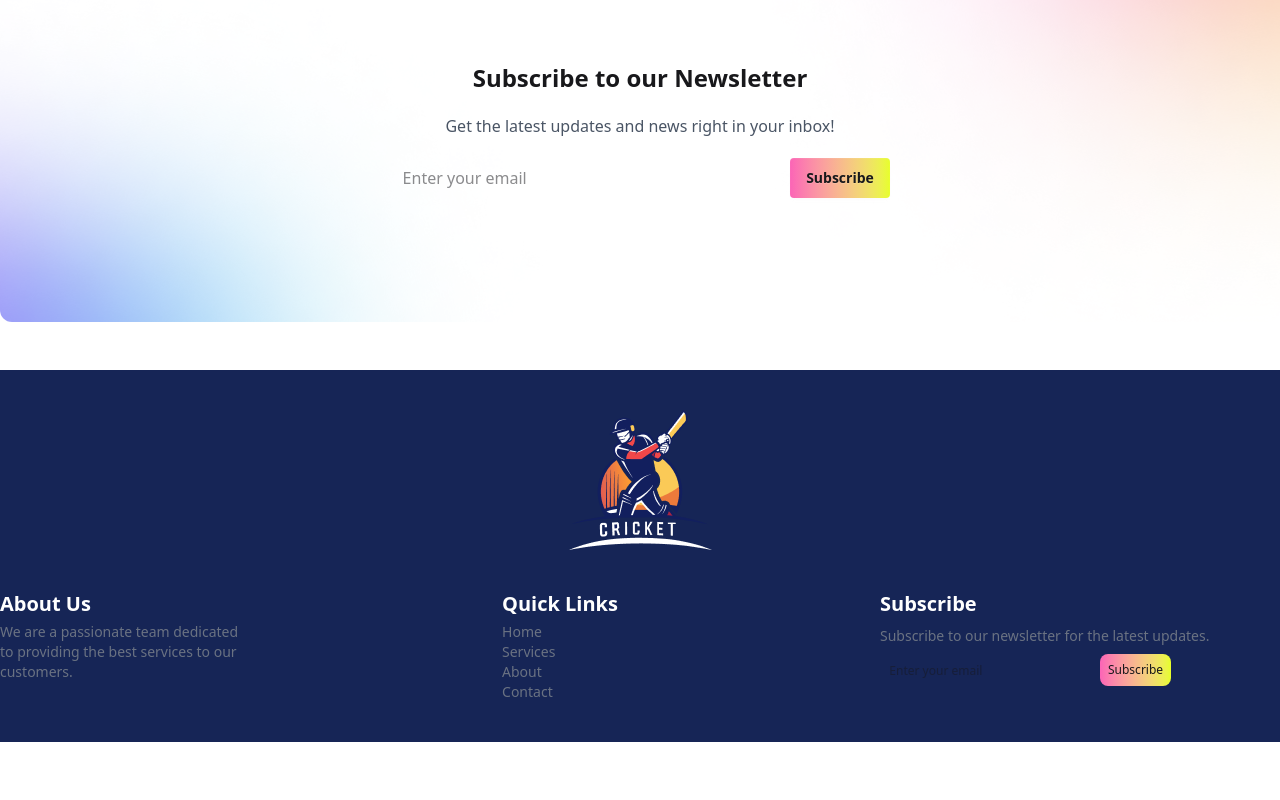
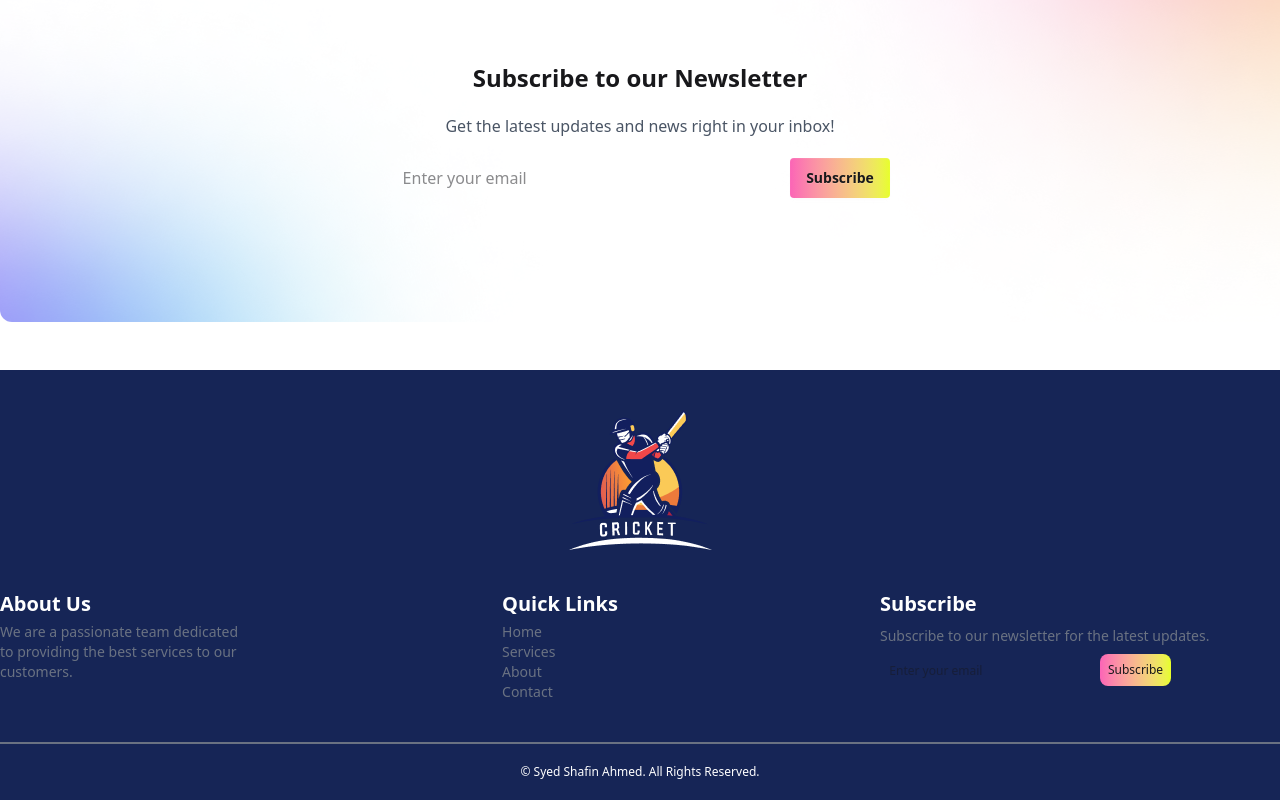
Before and after one commit to syedshafinahmed/BPL-Dream, a React (Vite) app: page / in a window 1280 px wide. Shown: the part 5409-6209 px from the top of the page. Before the commit the page ends 6151 px from the top, so only its background shows below. Built offline with nearby package versions, Linux system fonts and the light colour scheme.

Commit message:
adjusted footer

```diff
--- a/src/components/Footer/Footer.jsx
+++ b/src/components/Footer/Footer.jsx
@@ -27,6 +27,8 @@ const Footer = () => {
                     </div>
                 </div>
             </div>
+            <hr className="border-t-2 border-gray-500" />
+            <div className='text-center text-xs py-5 font-medium text-white'>&copy; Syed Shafin Ahmed. All Rights Reserved.</div>
         </div>
     );
 };
```
